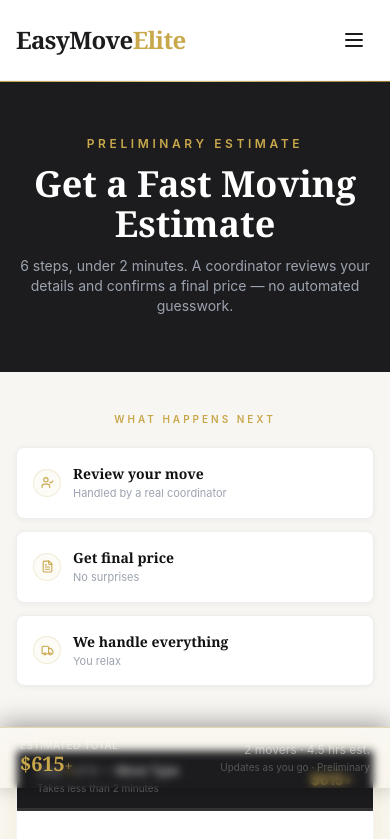
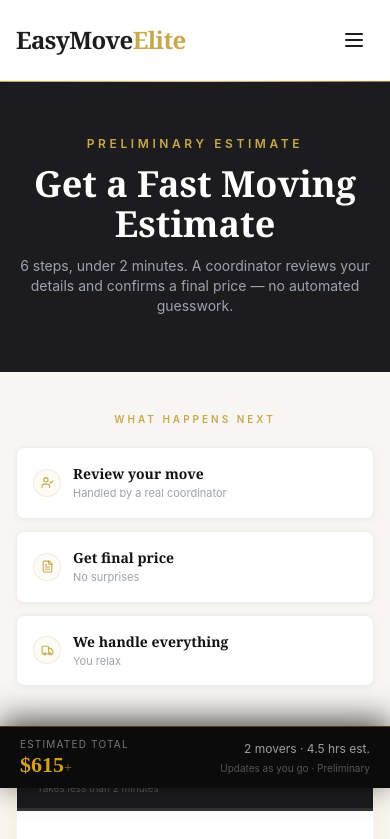
Before and after one commit to EugeneR23/easymove, a Next.js app: page /quote in a window 390 px wide. Shown: the top 839 px of the page. Built offline with nearby package versions, Linux system fonts and the light colour scheme.

Commit message:
Token fix

```diff
--- a/src/components/quote/QuoteWizard.tsx
+++ b/src/components/quote/QuoteWizard.tsx
@@ -200,16 +200,26 @@
   if (!estimate) return null;
 
   return (
-    <div className="lg:hidden fixed bottom-14 left-0 right-0 z-30 bg-charcoal/97 backdrop-blur-sm border-t border-gold/40 px-5 py-3 flex items-center justify-between shadow-[0_-4px_24px_rgba(0,0,0,0.35)]">
+    <div
+      className="lg:hidden fixed bottom-14 left-0 right-0 z-30 flex items-center justify-between px-5 py-3"
+      style={{
+        backgroundColor: '#0b0b0b',
+        borderTop: '1px solid rgba(212,160,23,0.35)',
+        boxShadow: '0 -6px 32px rgba(0,0,0,0.7)',
+        paddingBottom: 'calc(0.75rem + env(safe-area-inset-bottom, 0px))',
+      }}
+    >
       <div>
-        <p className="text-white/50 text-[10px] uppercase tracking-wider leading-none mb-1">Estimated Total</p>
-        <p className="text-gold font-display font-bold text-xl leading-none">
-          {formatCurrency(estimate.total)}<span className="text-sm font-normal opacity-70">+</span>
+        <p style={{ color: 'rgba(255,255,255,0.45)', fontSize: '10px', textTransform: 'uppercase', letterSpacing: '0.12em', lineHeight: 1, marginBottom: '5px' }}>
+          Estimated Total
+        </p>
+        <p style={{ color: '#d4a017', fontWeight: 700, fontSize: '22px', lineHeight: 1, fontFamily: 'var(--font-display, serif)' }}>
+          {formatCurrency(estimate.total)}<span style={{ fontSize: '14px', fontWeight: 400, opacity: 0.65 }}>+</span>
         </p>
       </div>
-      <div className="text-right">
-        <p className="text-white/45 text-xs">{estimate.crewSize} movers · {estimate.estimatedHours} hrs est.</p>
-        <p className="text-white/25 text-[10px] mt-0.5">Updates as you go · Preliminary</p>
+      <div style={{ textAlign: 'right' }}>
+        <p style={{ color: 'rgba(255,255,255,0.6)', fontSize: '12px' }}>{estimate.crewSize} movers · {estimate.estimatedHours} hrs est.</p>
+        <p style={{ color: 'rgba(255,255,255,0.3)', fontSize: '10px', marginTop: '3px' }}>Updates as you go · Preliminary</p>
       </div>
     </div>
   );
```
